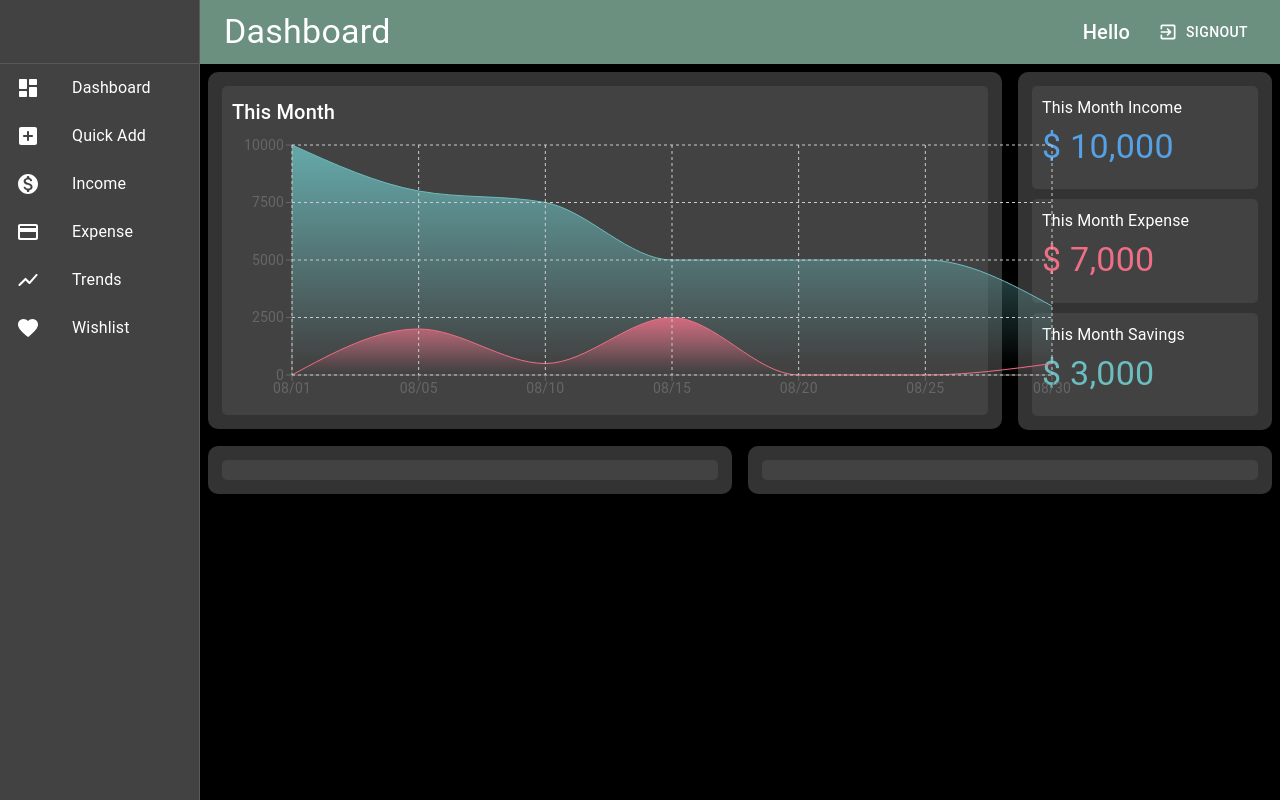
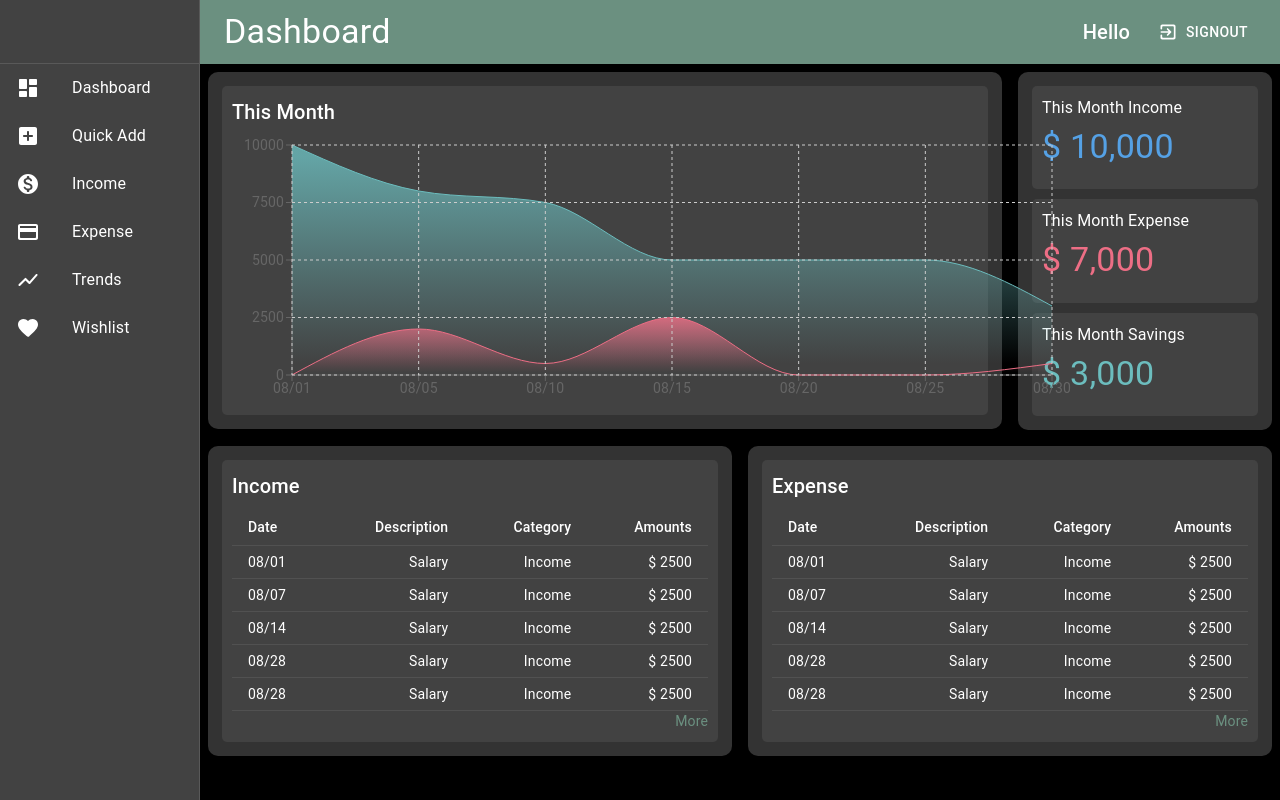
Before and after one commit to zealptl/Bud-Get, a React (Create React App) app in the folder client/: page / in a window 1280 px wide. Built offline with nearby package versions, Linux system fonts and the light colour scheme; no server answers; the HTML template or start-up script is replaced by a standard one.

Commit message:
design preview tables

```diff
--- a/client/src/components/pages/dashboard/Dashboard.js
+++ b/client/src/components/pages/dashboard/Dashboard.js
@@ -1,18 +1,11 @@
 import React from 'react';
-import {
-  makeStyles,
-  Container,
-  Grid,
-  Paper,
-  CssBaseline,
-  useTheme,
-} from '@material-ui/core';
+import { makeStyles, Grid, CssBaseline, useTheme } from '@material-ui/core';
+import { DRAWER_WIDTH } from '../../../utils/constants';
 import PageDrawer from '../../layout/PageDrawer';
 import Navbar from '../../layout/Navbar';
 import Chart from './Chart';
-import { DRAWER_WIDTH } from '../../../utils/constants';
-import theme from '../../../theme';
 import TransactionSummary from './TransactionSummary';
+import PreviewTable from './PreviewTable';
 
 const useStyles = makeStyles((theme) => ({
   root: {
@@ -27,11 +20,6 @@ const useStyles = makeStyles((theme) => ({
   },
   component: {
     ...theme.component.inner,
-  },
-  paper: {
-    padding: theme.spacing(2),
-    textAlign: 'center',
-    color: theme.palette.text.secondary,
   },
 }));
 
@@ -59,12 +47,16 @@ const Dashboard = () => {
           </Grid>
           <Grid item xs={12} md={6}>
             <div className={classes.componentContainer}>
-              <div className={classes.component}></div>
+              <div className={classes.component}>
+                <PreviewTable type='income' />
+              </div>
             </div>
           </Grid>
           <Grid item xs={12} md={6}>
             <div className={classes.componentContainer}>
-              <div className={classes.component}></div>
+              <div className={classes.component}>
+                <PreviewTable type='expense' />
+              </div>
             </div>
           </Grid>
         </Grid>
--- /dev/null
+++ b/client/src/components/pages/dashboard/PreviewTable.js
@@ -0,0 +1,79 @@
+import React from 'react';
+import {
+  Table,
+  TableContainer,
+  TableBody,
+  TableCell,
+  TableHead,
+  TableRow,
+  makeStyles,
+  Link,
+} from '@material-ui/core';
+import Title from '../../layout/Title';
+
+const useStyles = makeStyles((theme) => ({
+  row: {
+    borderBottom: `1px solid ${theme.palette.income.main} !important`,
+  },
+}));
+
+const createData = (date, description, category, amount) => {
+  return { date, description, category, amount };
+};
+
+const rows = [
+  createData('08/01', 'Salary', 'Income', 2500),
+  createData('08/07', 'Salary', 'Income', 2500),
+  createData('08/14', 'Salary', 'Income', 2500),
+  createData('08/28', 'Salary', 'Income', 2500),
+  createData('08/28', 'Salary', 'Income', 2500),
+];
+
+const PreviewTable = ({ type }) => {
+  const classes = useStyles();
+  return (
+    <TableContainer>
+      <Title>{`${type[0].toUpperCase()}${type.slice(1)}`}</Title>
+      <Table size='small' aria-lable='a dense table'>
+        <TableHead>
+          <TableRow>
+            <TableCell className={classes.cell}>Date</TableCell>
+            <TableCell align='right' className={classes.cell}>
+              Description
+            </TableCell>
+            <TableCell align='right' className={classes.cell}>
+              Category
+            </TableCell>
+            <TableCell align='right' className={classes.cell}>
+              Amounts
+            </TableCell>
+          </TableRow>
+        </TableHead>
+        <TableBody>
+          {rows.map((row) => (
+            <TableRow key={row.date}>
+              <TableCell component='th' scope='row' className={classes.cell}>
+                {row.date}
+              </TableCell>
+              <TableCell align='right' className={classes.cell}>
+                {row.description}
+              </TableCell>
+              <TableCell align='right' className={classes.cell}>
+                {row.category}
+              </TableCell>
+              <TableCell
+                align='right'
+                className={classes.cell}
+              >{`$ ${row.amount}`}</TableCell>
+            </TableRow>
+          ))}
+        </TableBody>
+      </Table>
+      <Link href='#' style={{ float: 'right' }}>
+        More
+      </Link>
+    </TableContainer>
+  );
+};
+
+export default PreviewTable;
```
